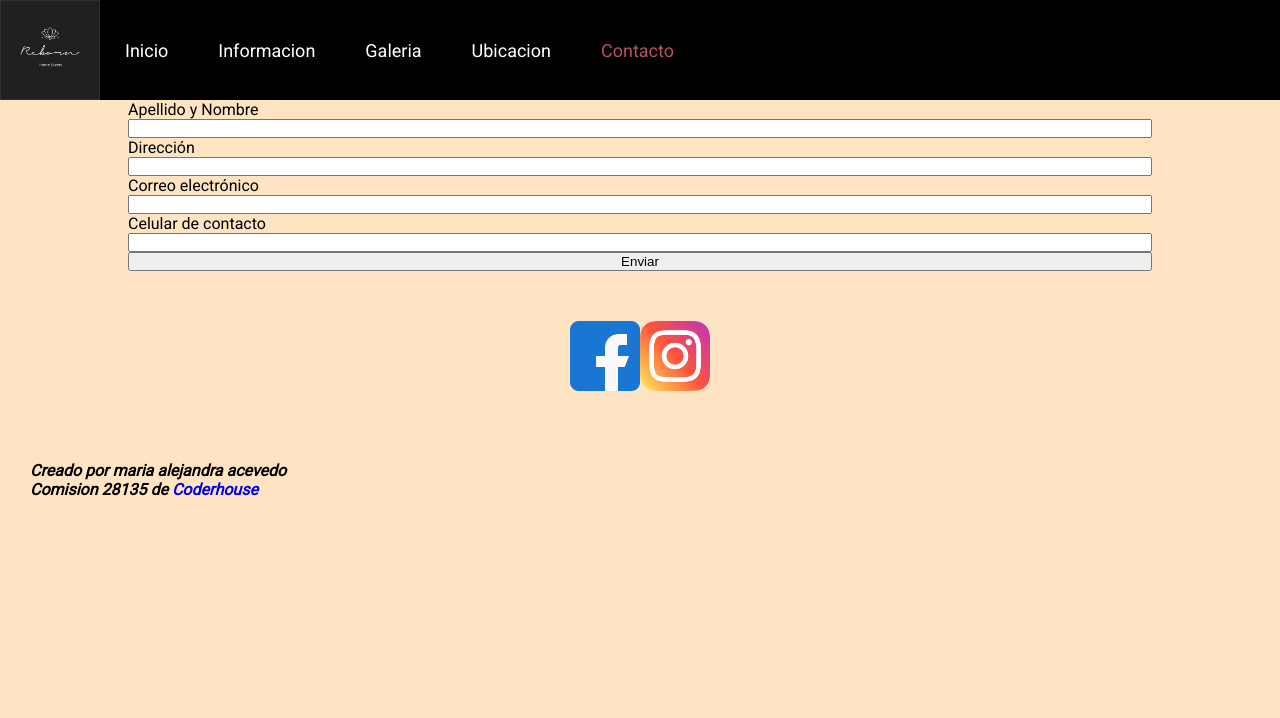
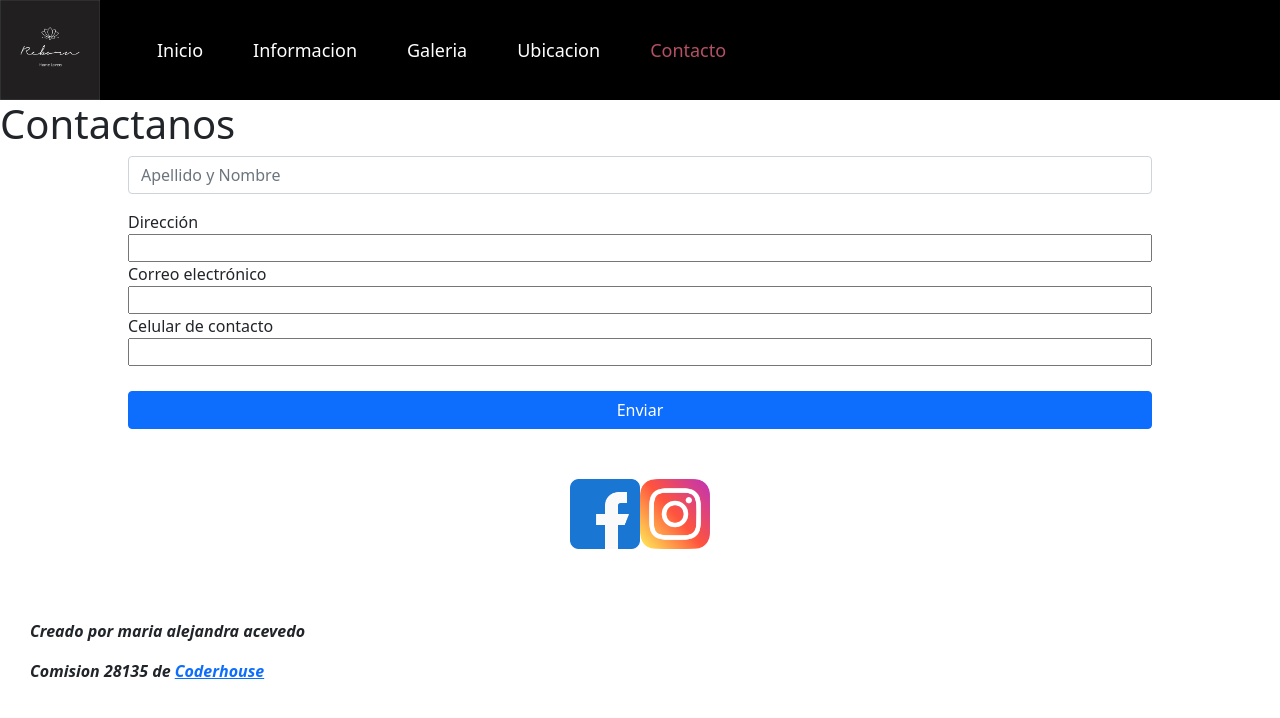
Before and after one commit to mariaalejandraacevedo/proyecto-final-coder, a plain HTML site: page contacto.html in a window 1280 px wide. Drawn offline with nearby package versions, Linux system fonts and the light colour scheme.

Commit message:
bootstrap en contacto.

```diff
--- a/contacto.css
+++ b/contacto.css
@@ -21,3 +21,7 @@ form {
 form button {
     margin-top: 25px;
 }
+
+nav ul li a {
+    text-decoration: none;
+}
--- a/contacto.html
+++ b/contacto.html
@@ -6,6 +6,7 @@
     <meta name="viewport" content="width=device-width, initial-scale=1.0">
     <link rel="stylesheet" href="style.css">
     <link rel="stylesheet" href="contacto.css">
+    <link href="https://cdn.jsdelivr.net/npm/bootstrap@5.1.3/dist/css/bootstrap.min.css" rel="stylesheet" integrity="sha384-1BmE4kWBq78iYhFldvKuhfTAU6auU8tT94WrHftjDbrCEXSU1oBoqyl2QvZ6jIW3" crossorigin="anonymous">
     <title>Decoracion</title>
 </head>
 <body>
@@ -22,16 +23,19 @@
         </nav>
     </header>
     <main>
+        <h1>Contactanos</h1>
         <form action="">
-            <label for=""> Apellido y Nombre</label>
-            <input type="text" name="Apellido y Nombre">
+            <div class="input-group mb-3">
+                <input type="text" class="form-control" placeholder="Apellido y Nombre" aria-label="Apellido y Nombre" aria-describedby="basic-addon1">
+            </div>
+
             <label for=""> Dirección</label>
             <input type="adress" name="Dirección">
             <label for=""> Correo electrónico</label>
             <input type="email" name="correo">
             <label for=""> Celular de contacto</label>
             <input type="tel" name="Tel de contacto">
-            <input type="submit" value="Enviar">
+            <button type="submit" class="btn btn-primary">Enviar</button>
         </form>
         <div class="redessociales">
             <img src="images/facebook.png" alt="Facebook" class="redsocial">
```
